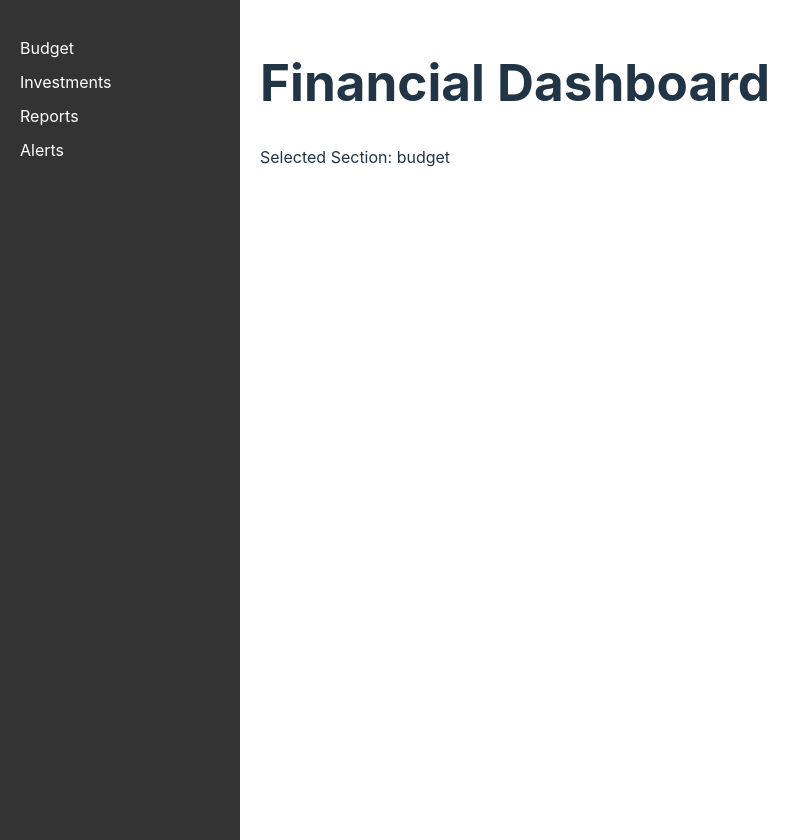
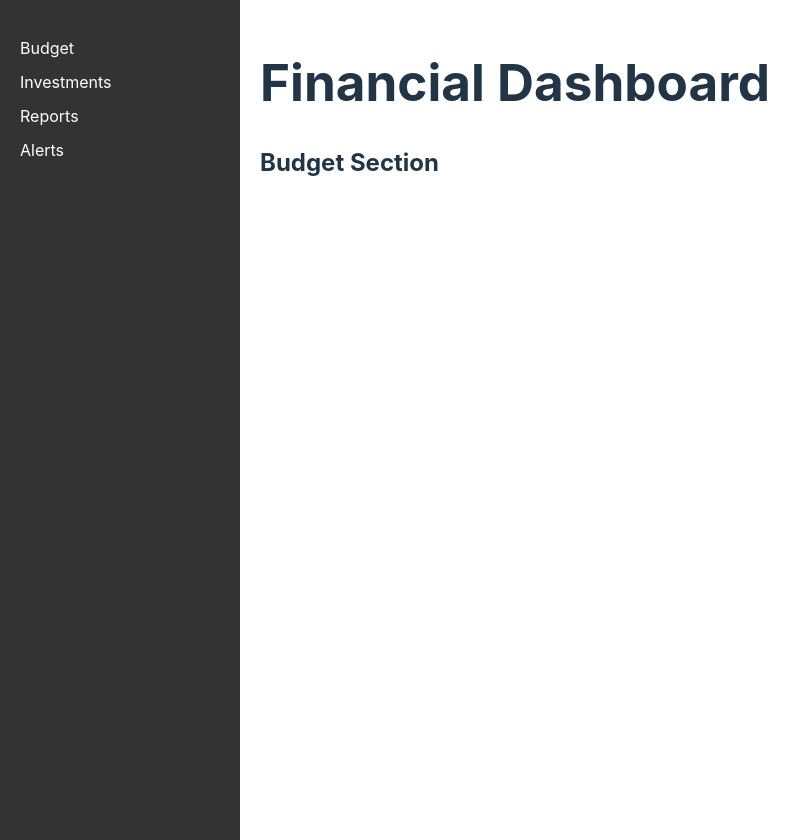
Before and after one commit to AnandC7github/the-financial-dashboard, a React (Vite) app: page / in a window 1280 px wide. Shown: the whole page, without its empty margins (0-809 px from the left). Built offline with nearby package versions, Linux system fonts and the light colour scheme.

Commit message:
code has been added to render the files

```diff
--- a/src/App.jsx
+++ b/src/App.jsx
@@ -1,11 +1,31 @@
+// src/App.jsx
 import React, { useState } from 'react';
 import './App.css';
+import Budget from './components/Budget';
+import Investments from './components/Investments';
+import Reports from './components/Reports';
+import Alerts from './components/Alerts';
 
 const App = () => {
   const [selectedSection, setSelectedSection] = useState('budget');
 
   const handleSectionChange = (section) => {
     setSelectedSection(section);
+  };
+
+  const renderSection = () => {
+    switch (selectedSection) {
+      case 'budget':
+        return <Budget />;
+      case 'investments':
+        return <Investments />;
+      case 'reports':
+        return <Reports />;
+      case 'alerts':
+        return <Alerts />;
+      default:
+        return null;
+    }
   };
 
   return (
@@ -20,8 +40,7 @@ const App = () => {
       </div>
       <div className="content">
         <h1>Financial Dashboard</h1>
-        <p>Selected Section: {selectedSection}</p>
-        {/* Add content for each section here */}
+        {renderSection()}
       </div>
     </div>
   );
```
